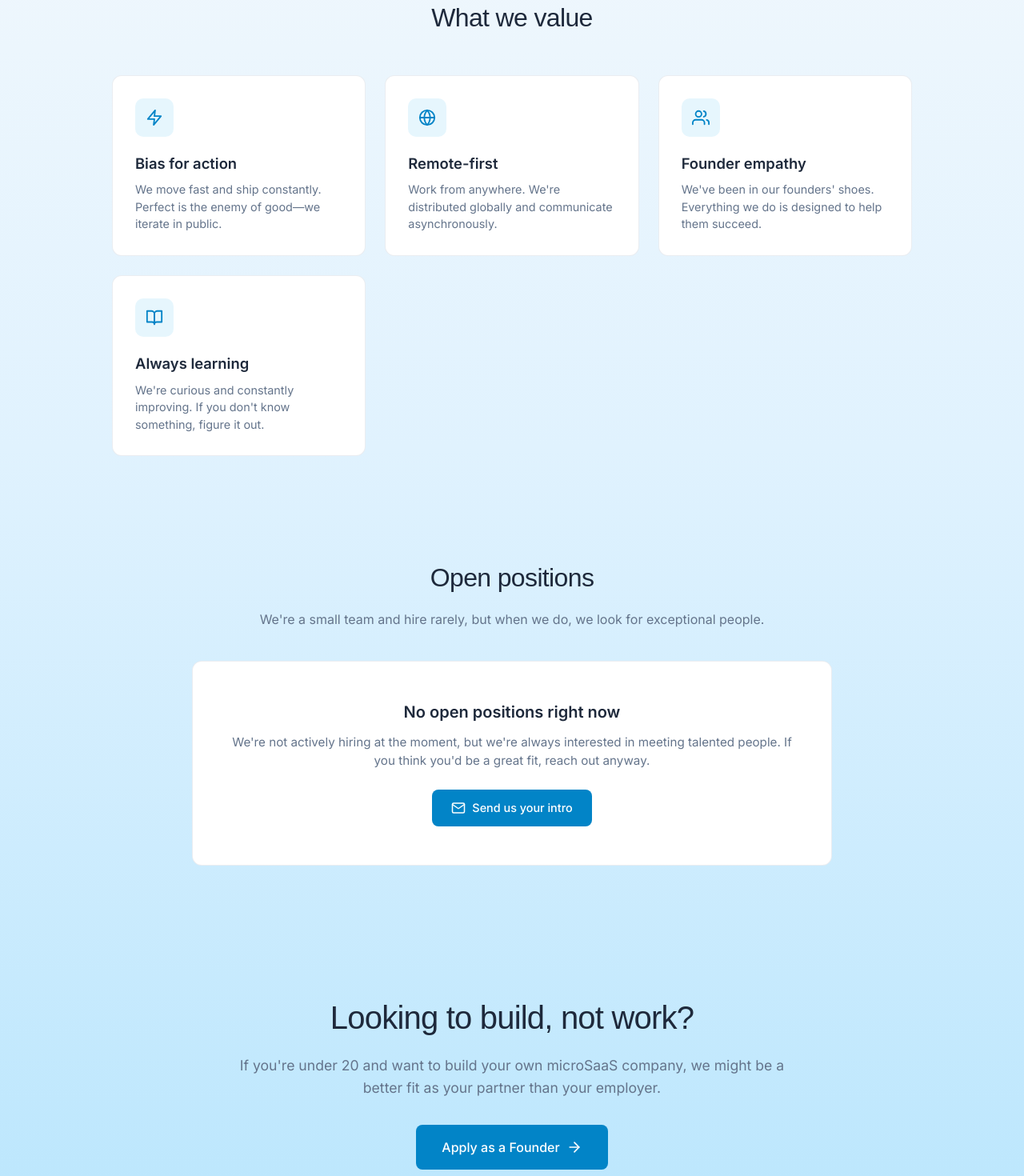
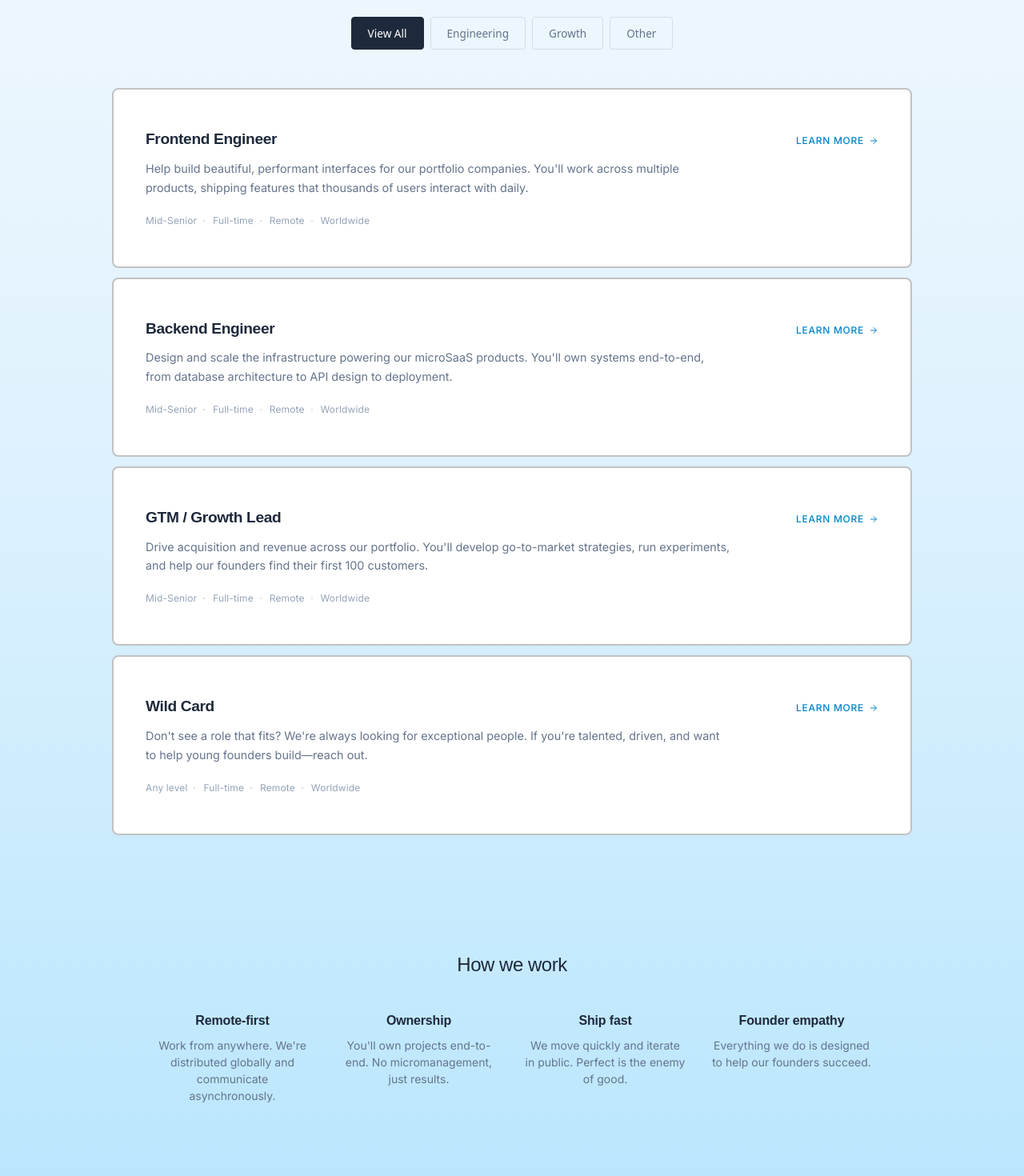
Before and after one commit to Flaryiest/dolos, a React (Vite) app in the folder web/: page /careers in a window 1280 px wide. Shown: the part 440-1910 px from the top of the page at 80% size. Built offline with nearby package versions, Linux system fonts and the light colour scheme.

Commit message:
careers revamp

```diff
--- a/web/src/pages/careers/careers.css
+++ b/web/src/pages/careers/careers.css
@@ -5,19 +5,19 @@
 
 /* Hero Section */
 .careers-hero {
-    padding: 8rem 2rem 4rem;
+    padding: 10rem 2rem 3rem;
     text-align: center;
-    max-width: 800px;
+    max-width: 700px;
     margin: 0 auto;
 }
 
 .careers-label {
-    font-size: 0.75rem;
+    font-size: 0.7rem;
     font-weight: 600;
     text-transform: uppercase;
-    letter-spacing: 0.1em;
+    letter-spacing: 0.15em;
     color: #0284c7;
-    margin-bottom: 1.5rem;
+    margin-bottom: 1.25rem;
 }
 
 .careers-hero h1 {
@@ -27,275 +27,258 @@
     color: #1e293b;
     letter-spacing: -0.03em;
     line-height: 1.1;
-    margin-bottom: 1.5rem;
+    margin-bottom: 1.25rem;
 }
 
 .careers-hero p {
-    font-size: 1.25rem;
+    font-size: 1.1rem;
     color: #64748b;
-    line-height: 1.6;
-    max-width: 550px;
+    line-height: 1.7;
+}
+
+/* Filters */
+.careers-filters {
+    display: flex;
+    justify-content: center;
+    gap: 0.5rem;
+    padding: 2rem 2rem 3rem;
+    flex-wrap: wrap;
+}
+
+.filter-btn {
+    padding: 0.625rem 1.25rem;
+    background: transparent;
+    border: 1px solid rgba(148, 163, 184, 0.3);
+    border-radius: 4px;
+    font-family: "SF Pro Rounded", "SF Pro", system-ui, -apple-system, sans-serif;
+    font-size: 0.85rem;
+    font-weight: 500;
+    color: #64748b;
+    cursor: pointer;
+    transition: all 0.2s ease;
+}
+
+.filter-btn:hover {
+    border-color: #0284c7;
+    color: #0284c7;
+}
+
+.filter-btn.active {
+    background: #1e293b;
+    border-color: #1e293b;
+    color: white;
+}
+
+/* Roles Section */
+.roles-section {
+    padding: 0 2rem 5rem;
+    max-width: 1000px;
     margin: 0 auto;
+}
+
+.roles-list {
+    display: flex;
+    flex-direction: column;
+    gap: 0.75rem;
+}
+
+/* Role Card */
+.role-card {
+    display: flex;
+    justify-content: space-between;
+    align-items: flex-start;
+    background: white;
+    border: 2px solid rgb(194, 194, 194);
+    border-radius: 8px;
+    padding: 3rem 2.5rem;
+    text-decoration: none;
+    transition: all 0.2s ease;
+}
+
+.role-card:hover {
+    background: #fafbfc;
+    border-color: rgba(148, 163, 184, 0.25);
+}
+
+.role-card:hover .learn-more {
+    gap: 0.625rem;
+}
+
+.role-content {
+    flex: 1;
+    max-width: 80%;
+}
+
+.role-content h3 {
+    font-family: "Bricolage Grotesque", sans-serif;
+    font-size: 1.2rem;
+    font-weight: 600;
+    color: #1e293b;
+    margin-bottom: 0.625rem;
+    letter-spacing: -0.02em;
+}
+
+.role-content p {
+    font-size: 0.9rem;
+    color: #64748b;
+    line-height: 1.65;
+    margin-bottom: 1.25rem;
+}
+
+.role-meta {
+    display: flex;
+    gap: 1.25rem;
+    flex-wrap: wrap;
+}
+
+.role-meta span {
+    font-size: 0.75rem;
+    color: #94a3b8;
+    letter-spacing: 0.01em;
+    position: relative;
+}
+
+.role-meta span:not(:last-child)::after {
+    content: "";
+    position: absolute;
+    right: -0.625rem;
+    top: 50%;
+    transform: translateY(-50%);
+    width: 2px;
+    height: 2px;
+    background: #cbd5e1;
+    border-radius: 50%;
+}
+
+.role-action {
+    flex-shrink: 0;
+    padding-top: 0.125rem;
+}
+
+.learn-more {
+    display: inline-flex;
+    align-items: center;
+    gap: 0.375rem;
+    font-size: 0.75rem;
+    font-weight: 500;
+    color: #0284c7;
+    text-transform: uppercase;
+    letter-spacing: 0.06em;
+    transition: gap 0.2s ease;
+}
+
+.learn-more svg {
+    width: 12px;
+    height: 12px;
 }
 
 /* Values Section */
 .values-section {
-    padding: 4rem 2rem;
-    max-width: 1000px;
+    padding: 4rem 2rem 6rem;
+    max-width: 900px;
     margin: 0 auto;
 }
 
 .values-section h2 {
     font-family: "Bricolage Grotesque", sans-serif;
-    font-size: 2rem;
+    font-size: 1.5rem;
     font-weight: 500;
     color: #1e293b;
     text-align: center;
-    margin-bottom: 3rem;
+    margin-bottom: 2.5rem;
     letter-spacing: -0.02em;
 }
 
 .values-grid {
     display: grid;
-    grid-template-columns: repeat(auto-fit, minmax(280px, 1fr));
-    gap: 1.5rem;
+    grid-template-columns: repeat(4, 1fr);
+    gap: 2rem;
 }
 
-.value-card {
-    background: white;
-    border: 1px solid rgba(148, 163, 184, 0.2);
-    border-radius: 12px;
-    padding: 1.75rem;
-    transition: all 0.3s ease;
+.value-item {
+    text-align: center;
 }
 
-.value-card:hover {
-    transform: translateY(-2px);
-    box-shadow: 0 10px 30px rgba(0, 0, 0, 0.06);
-}
-
-.value-icon {
-    width: 48px;
-    height: 48px;
-    background: rgba(14, 165, 233, 0.1);
-    border-radius: 10px;
-    display: flex;
-    align-items: center;
-    justify-content: center;
-    margin-bottom: 1.25rem;
-    color: #0284c7;
-}
-
-.value-icon svg {
-    width: 22px;
-    height: 22px;
-}
-
-.value-card h3 {
-    font-size: 1.15rem;
+.value-item h4 {
+    font-family: "Bricolage Grotesque", sans-serif;
+    font-size: 1rem;
     font-weight: 600;
     color: #1e293b;
     margin-bottom: 0.5rem;
+    letter-spacing: -0.01em;
 }
 
-.value-card p {
-    font-size: 0.9rem;
+.value-item p {
+    font-size: 0.875rem;
     color: #64748b;
     line-height: 1.5;
 }
 
-/* Open Positions Section */
-.positions-section {
-    padding: 4rem 2rem;
-    max-width: 800px;
-    margin: 0 auto;
+/* Responsive */
+@media (max-width: 900px) {
+    .values-grid {
+        grid-template-columns: repeat(2, 1fr);
+    }
 }
 
-.positions-section h2 {
-    font-family: "Bricolage Grotesque", sans-serif;
-    font-size: 2rem;
-    font-weight: 500;
-    color: #1e293b;
-    text-align: center;
-    margin-bottom: 1rem;
-    letter-spacing: -0.02em;
-}
+@media (max-width: 768px) {
+    .careers-hero {
+        padding: 8rem 1.5rem 2rem;
+    }
 
-.positions-section > p {
-    text-align: center;
-    color: #64748b;
-    margin-bottom: 2.5rem;
-}
-
-.positions-list {
-    display: flex;
-    flex-direction: column;
-    gap: 1rem;
-}
-
-.position-card {
-    background: white;
-    border: 1px solid rgba(148, 163, 184, 0.2);
-    border-radius: 12px;
-    padding: 1.5rem;
-    display: flex;
-    justify-content: space-between;
-    align-items: center;
-    gap: 1rem;
-    transition: all 0.3s ease;
-}
-
-.position-card:hover {
-    border-color: #0ea5e9;
-    box-shadow: 0 10px 30px rgba(0, 0, 0, 0.06);
-}
-
-.position-info h3 {
-    font-size: 1.1rem;
-    font-weight: 600;
-    color: #1e293b;
-    margin-bottom: 0.35rem;
-}
-
-.position-meta {
-    display: flex;
-    gap: 1rem;
-    flex-wrap: wrap;
-}
-
-.position-meta span {
-    font-size: 0.8rem;
-    color: #64748b;
-    display: flex;
-    align-items: center;
-    gap: 0.35rem;
-}
-
-.position-apply {
-    display: inline-flex;
-    align-items: center;
-    gap: 0.5rem;
-    padding: 0.6rem 1.25rem;
-    background: rgba(14, 165, 233, 0.1);
-    color: #0284c7;
-    border-radius: 6px;
-    font-size: 0.85rem;
-    font-weight: 500;
-    text-decoration: none;
-    transition: all 0.2s ease;
-    white-space: nowrap;
-}
-
-.position-apply:hover {
-    background: #0284c7;
-    color: white;
-}
-
-/* No Positions State */
-.no-positions {
-    background: white;
-    border: 1px solid rgba(148, 163, 184, 0.2);
-    border-radius: 12px;
-    padding: 3rem;
-    text-align: center;
-}
-
-.no-positions h3 {
-    font-size: 1.25rem;
-    font-weight: 600;
-    color: #1e293b;
-    margin-bottom: 0.75rem;
-}
-
-.no-positions p {
-    font-size: 0.95rem;
-    color: #64748b;
-    margin-bottom: 1.5rem;
-    line-height: 1.5;
-}
-
-.no-positions a {
-    display: inline-flex;
-    align-items: center;
-    gap: 0.5rem;
-    padding: 0.75rem 1.5rem;
-    background: #0284c7;
-    color: white;
-    border-radius: 8px;
-    font-size: 0.9rem;
-    font-weight: 500;
-    text-decoration: none;
-    transition: all 0.2s ease;
-}
-
-.no-positions a:hover {
-    background: #0369a1;
-    transform: translateY(-2px);
-}
-
-/* Founder CTA */
-.founder-cta {
-    padding: 6rem 2rem;
-    text-align: center;
-    max-width: 700px;
-    margin: 0 auto;
-}
-
-.founder-cta h2 {
-    font-family: "Bricolage Grotesque", sans-serif;
-    font-size: 2.5rem;
-    font-weight: 500;
-    color: #1e293b;
-    margin-bottom: 1rem;
-    letter-spacing: -0.02em;
-}
-
-.founder-cta p {
-    font-size: 1.1rem;
-    color: #64748b;
-    margin-bottom: 2rem;
-    line-height: 1.6;
-}
-
-.founder-cta a {
-    display: inline-flex;
-    align-items: center;
-    gap: 0.5rem;
-    background: #0284c7;
-    color: white;
-    padding: 1rem 2rem;
-    border-radius: 8px;
-    font-weight: 500;
-    text-decoration: none;
-    transition: all 0.2s ease;
-}
-
-.founder-cta a:hover {
-    background: #0369a1;
-    transform: translateY(-2px);
-}
-
-/* Responsive */
-@media (max-width: 768px) {
     .careers-hero h1 {
         font-size: 2.5rem;
     }
 
+    .careers-hero p {
+        font-size: 1rem;
+    }
+
+    .careers-filters {
+        padding: 1.5rem 1.5rem 2rem;
+    }
+
+    .filter-btn {
+        padding: 0.5rem 1rem;
+        font-size: 0.8rem;
+    }
+
+    .roles-section {
+        padding: 0 1.5rem 4rem;
+    }
+
+    .role-card {
+        flex-direction: column;
+        padding: 1.5rem;
+        gap: 1.25rem;
+    }
+
+    .role-content {
+        max-width: 100%;
+    }
+
+    .role-content h3 {
+        font-size: 1.1rem;
+    }
+
+    .role-content p {
+        font-size: 0.9rem;
+    }
+
+    .role-meta {
+        gap: 1rem;
+    }
+
+    .values-section {
+        padding: 3rem 1.5rem 5rem;
+    }
+
     .values-grid {
         grid-template-columns: 1fr;
+        gap: 1.5rem;
     }
 
-    .position-card {
-        flex-direction: column;
-        align-items: flex-start;
-    }
-
-    .position-apply {
-        width: 100%;
-        justify-content: center;
-    }
-
-    .founder-cta h2 {
-        font-size: 2rem;
+    .value-item {
+        text-align: left;
     }
 }
--- a/web/src/pages/careers/careers.tsx
+++ b/web/src/pages/careers/careers.tsx
@@ -2,121 +2,151 @@ import "./careers.css"
 import Navbar from "../../components/navbar/navbar.tsx"
 import Footer from "../../components/footer/footer.tsx"
 import { Link } from "react-router-dom"
+import { useState } from "react"
+
+type RoleCategory = "all" | "engineering" | "gtm" | "other"
+
+interface Role {
+    id: string
+    title: string
+    description: string
+    level: string
+    type: string
+    location: string
+    category: RoleCategory
+    region: string
+}
 
 export default function CareersPage() {
+    const [activeFilter, setActiveFilter] = useState<RoleCategory>("all")
+
+    const roles: Role[] = [
+        {
+            id: "frontend-eng",
+            title: "Frontend Engineer",
+            description: "Help build beautiful, performant interfaces for our portfolio companies. You'll work across multiple products, shipping features that thousands of users interact with daily.",
+            level: "Mid-Senior",
+            type: "Full-time",
+            location: "Remote",
+            category: "engineering",
+            region: "Worldwide"
+        },
+        {
+            id: "backend-eng",
+            title: "Backend Engineer",
+            description: "Design and scale the infrastructure powering our microSaaS products. You'll own systems end-to-end, from database architecture to API design to deployment.",
+            level: "Mid-Senior",
+            type: "Full-time",
+            location: "Remote",
+            category: "engineering",
+            region: "Worldwide"
+        },
+        {
+            id: "gtm",
+            title: "GTM / Growth Lead",
+            description: "Drive acquisition and revenue across our portfolio. You'll develop go-to-market strategies, run experiments, and help our founders find their first 100 customers.",
+            level: "Mid-Senior",
+            type: "Full-time",
+            location: "Remote",
+            category: "gtm",
+            region: "Worldwide"
+        },
+        {
+            id: "wildcard",
+            title: "Wild Card",
+            description: "Don't see a role that fits? We're always looking for exceptional people. If you're talented, driven, and want to help young founders build—reach out.",
+            level: "Any level",
+            type: "Full-time",
+            location: "Remote",
+            category: "other",
+            region: "Worldwide"
+        }
+    ]
+
+    const filteredRoles = activeFilter === "all"
+        ? roles
+        : roles.filter(role => role.category === activeFilter)
+
+    const filters: { key: RoleCategory; label: string }[] = [
+        { key: "all", label: "View All" },
+        { key: "engineering", label: "Engineering" },
+        { key: "gtm", label: "Growth" },
+        { key: "other", label: "Other" }
+    ]
+
     return <>
         <Navbar />
         <div className="careers-page">
             {/* Hero */}
             <div className="careers-hero">
-                <p className="careers-label">Careers</p>
-                <h1>Join our team</h1>
-                <p>We're building the infrastructure to help the next generation of founders succeed. Want to be part of it?</p>
+                <p className="careers-label">We're Hiring</p>
+                <h1>Be part of our mission</h1>
+                <p>We're building a portfolio of microSaaS companies and looking for passionate people to join us. We value flat hierarchies, clear communication, and full ownership.</p>
             </div>
 
-            {/* Values Section */}
-            <div className="values-section">
-                <h2>What we value</h2>
-                <div className="values-grid">
-                    <div className="value-card">
-                        <div className="value-icon">
-                            <svg viewBox="0 0 24 24" fill="none" stroke="currentColor" strokeWidth="2" strokeLinecap="round" strokeLinejoin="round">
-                                <polygon points="13 2 3 14 12 14 11 22 21 10 12 10 13 2"></polygon>
-                            </svg>
-                        </div>
-                        <h3>Bias for action</h3>
-                        <p>We move fast and ship constantly. Perfect is the enemy of good—we iterate in public.</p>
-                    </div>
+            {/* Filters */}
+            <div className="careers-filters">
+                {filters.map(filter => (
+                    <button
+                        key={filter.key}
+                        className={`filter-btn ${activeFilter === filter.key ? 'active' : ''}`}
+                        onClick={() => setActiveFilter(filter.key)}
+                    >
+                        {filter.label}
+                    </button>
+                ))}
+            </div>
 
-                    <div className="value-card">
-                        <div className="value-icon">
-                            <svg viewBox="0 0 24 24" fill="none" stroke="currentColor" strokeWidth="2" strokeLinecap="round" strokeLinejoin="round">
-                                <circle cx="12" cy="12" r="10"></circle>
-                                <line x1="2" y1="12" x2="22" y2="12"></line>
-                                <path d="M12 2a15.3 15.3 0 0 1 4 10 15.3 15.3 0 0 1-4 10 15.3 15.3 0 0 1-4-10 15.3 15.3 0 0 1 4-10z"></path>
-                            </svg>
-                        </div>
-                        <h3>Remote-first</h3>
-                        <p>Work from anywhere. We're distributed globally and communicate asynchronously.</p>
-                    </div>
-
-                    <div className="value-card">
-                        <div className="value-icon">
-                            <svg viewBox="0 0 24 24" fill="none" stroke="currentColor" strokeWidth="2" strokeLinecap="round" strokeLinejoin="round">
-                                <path d="M17 21v-2a4 4 0 0 0-4-4H5a4 4 0 0 0-4 4v2"></path>
-                                <circle cx="9" cy="7" r="4"></circle>
-                                <path d="M23 21v-2a4 4 0 0 0-3-3.87"></path>
-                                <path d="M16 3.13a4 4 0 0 1 0 7.75"></path>
-                            </svg>
-                        </div>
-                        <h3>Founder empathy</h3>
-                        <p>We've been in our founders' shoes. Everything we do is designed to help them succeed.</p>
-                    </div>
-
-                    <div className="value-card">
-                        <div className="value-icon">
-                            <svg viewBox="0 0 24 24" fill="none" stroke="currentColor" strokeWidth="2" strokeLinecap="round" strokeLinejoin="round">
-                                <path d="M2 3h6a4 4 0 0 1 4 4v14a3 3 0 0 0-3-3H2z"></path>
-                                <path d="M22 3h-6a4 4 0 0 0-4 4v14a3 3 0 0 1 3-3h7z"></path>
-                            </svg>
-                        </div>
-                        <h3>Always learning</h3>
-                        <p>We're curious and constantly improving. If you don't know something, figure it out.</p>
-                    </div>
+            {/* Roles List */}
+            <div className="roles-section">
+                <div className="roles-list">
+                    {filteredRoles.map(role => (
+                        <Link to="/contact" className="role-card" key={role.id}>
+                            <div className="role-content">
+                                <h3>{role.title}</h3>
+                                <p>{role.description}</p>
+                                <div className="role-meta">
+                                    <span>{role.level}</span>
+                                    <span>{role.type}</span>
+                                    <span>{role.location}</span>
+                                    <span>{role.region}</span>
+                                </div>
+                            </div>
+                            <div className="role-action">
+                                <span className="learn-more">
+                                    Learn More
+                                    <svg viewBox="0 0 24 24" fill="none" stroke="currentColor" strokeWidth="2" strokeLinecap="round" strokeLinejoin="round">
+                                        <line x1="5" y1="12" x2="19" y2="12"></line>
+                                        <polyline points="12 5 19 12 12 19"></polyline>
+                                    </svg>
+                                </span>
+                            </div>
+                        </Link>
+                    ))}
                 </div>
             </div>
 
-            {/* Open Positions */}
-            <div className="positions-section">
-                <h2>Open positions</h2>
-                <p>We're a small team and hire rarely, but when we do, we look for exceptional people.</p>
-
-                <div className="positions-list">
-                    {/* No positions currently */}
-                    <div className="no-positions">
-                        <h3>No open positions right now</h3>
-                        <p>We're not actively hiring at the moment, but we're always interested in meeting talented people. If you think you'd be a great fit, reach out anyway.</p>
-                        <a href="mailto:careers@foundry.io">
-                            <svg width="18" height="18" viewBox="0 0 24 24" fill="none" stroke="currentColor" strokeWidth="2" strokeLinecap="round" strokeLinejoin="round">
-                                <path d="M4 4h16c1.1 0 2 .9 2 2v12c0 1.1-.9 2-2 2H4c-1.1 0-2-.9-2-2V6c0-1.1.9-2 2-2z"></path>
-                                <polyline points="22,6 12,13 2,6"></polyline>
-                            </svg>
-                            Send us your intro
-                        </a>
+            {/* Values */}
+            <div className="values-section">
+                <h2>How we work</h2>
+                <div className="values-grid">
+                    <div className="value-item">
+                        <h4>Remote-first</h4>
+                        <p>Work from anywhere. We're distributed globally and communicate asynchronously.</p>
                     </div>
-
-                    {/* Example position (commented out - uncomment when hiring)
-                    <div className="position-card">
-                        <div className="position-info">
-                            <h3>Operations Lead</h3>
-                            <div className="position-meta">
-                                <span>🌍 Remote</span>
-                                <span>⏰ Full-time</span>
-                            </div>
-                        </div>
-                        <a href="mailto:careers@foundry.io?subject=Operations Lead Application" className="position-apply">
-                            Apply
-                            <svg width="16" height="16" viewBox="0 0 24 24" fill="none" stroke="currentColor" strokeWidth="2">
-                                <line x1="5" y1="12" x2="19" y2="12"></line>
-                                <polyline points="12 5 19 12 12 19"></polyline>
-                            </svg>
-                        </a>
+                    <div className="value-item">
+                        <h4>Ownership</h4>
+                        <p>You'll own projects end-to-end. No micromanagement, just results.</p>
                     </div>
-                    */}
+                    <div className="value-item">
+                        <h4>Ship fast</h4>
+                        <p>We move quickly and iterate in public. Perfect is the enemy of good.</p>
+                    </div>
+                    <div className="value-item">
+                        <h4>Founder empathy</h4>
+                        <p>Everything we do is designed to help our founders succeed.</p>
+                    </div>
                 </div>
-            </div>
-
-            {/* Founder CTA */}
-            <div className="founder-cta">
-                <h2>Looking to build, not work?</h2>
-                <p>If you're under 20 and want to build your own microSaaS company, we might be a better fit as your partner than your employer.</p>
-                <Link to="/contact">
-                    Apply as a Founder
-                    <svg width="20" height="20" viewBox="0 0 24 24" fill="none" stroke="currentColor" strokeWidth="2" strokeLinecap="round" strokeLinejoin="round">
-                        <line x1="5" y1="12" x2="19" y2="12"></line>
-                        <polyline points="12 5 19 12 12 19"></polyline>
-                    </svg>
-                </Link>
             </div>
         </div>
         <Footer />
```
